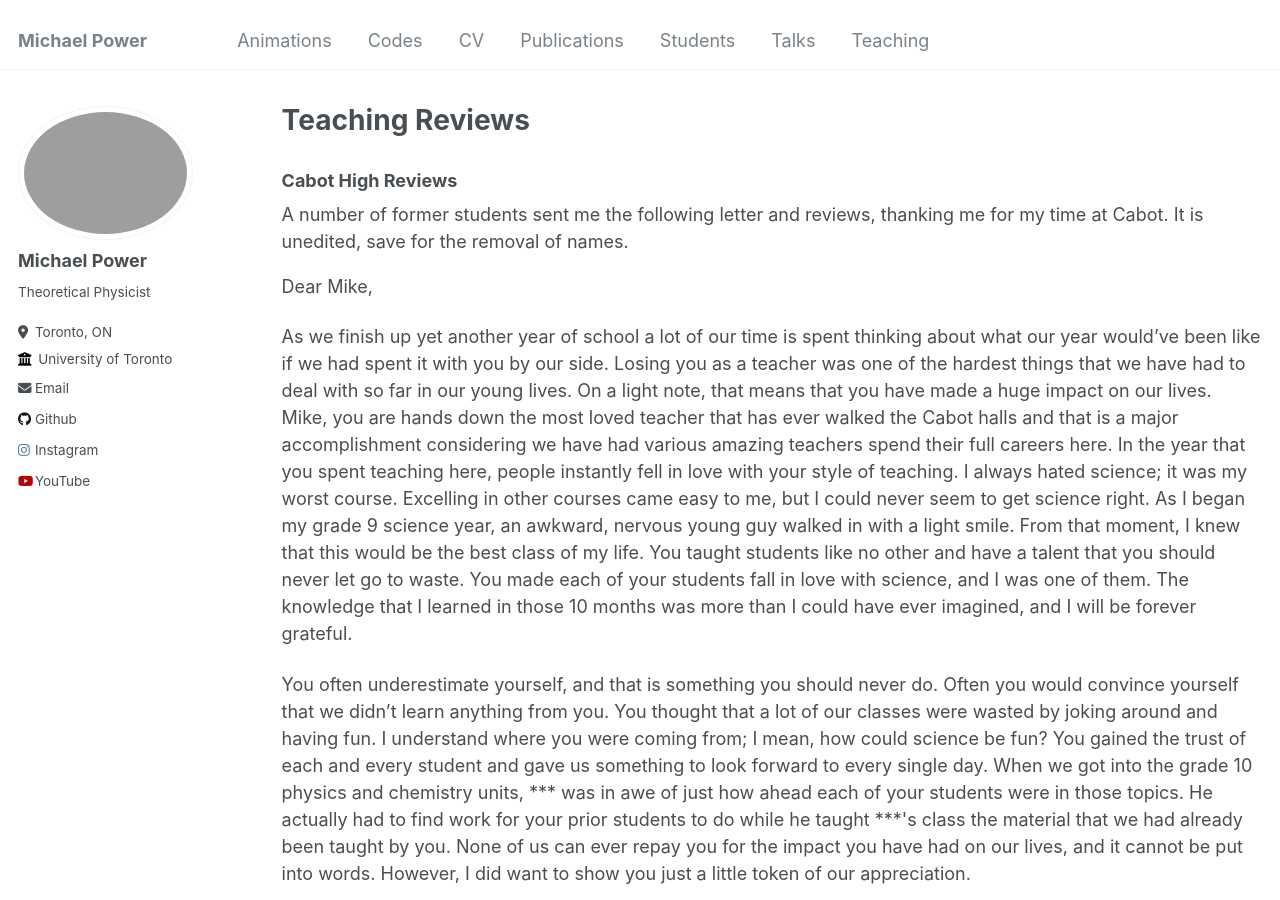
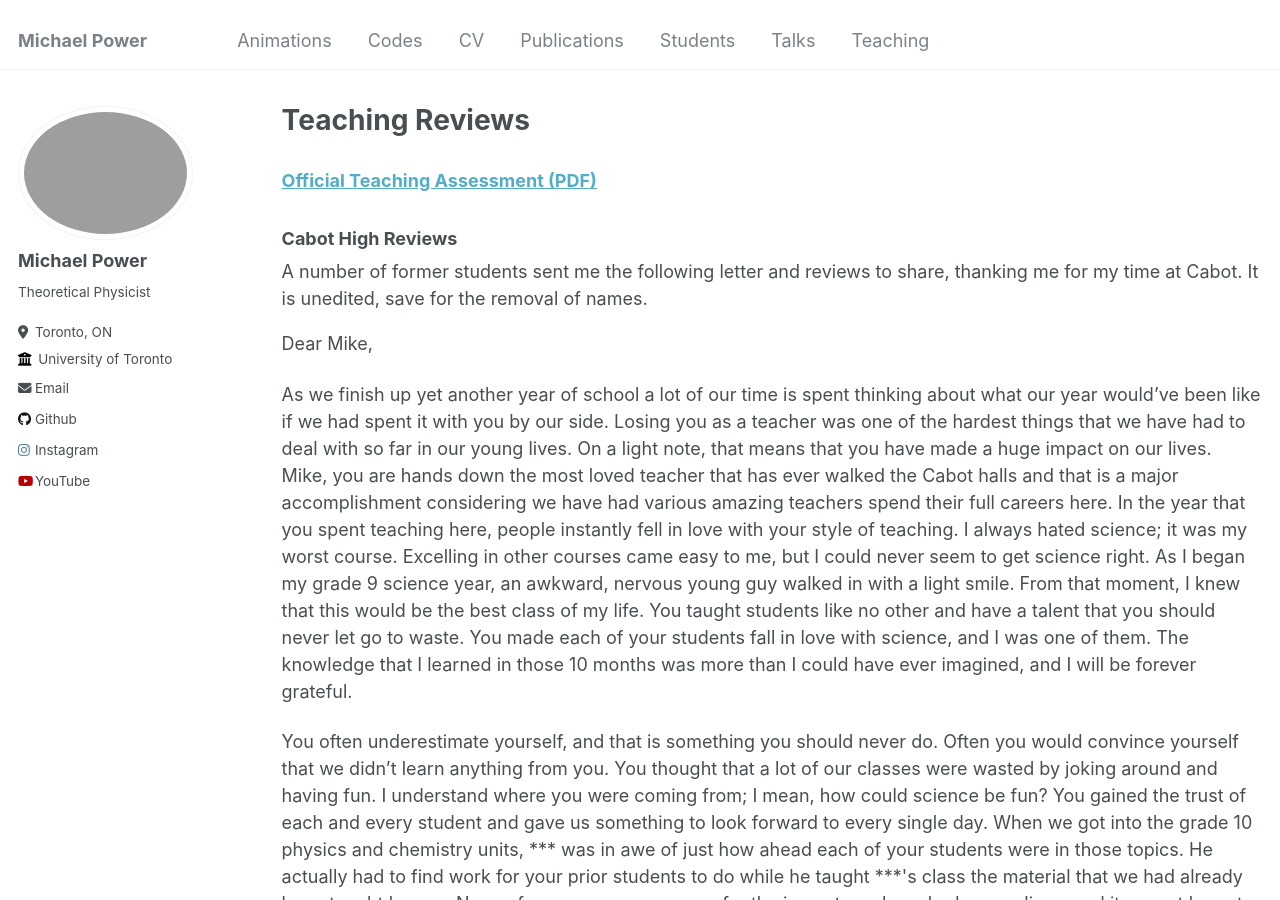
Before and after one commit to Mike-Power666/Mike-Power666.github.io, a Jekyll site: the page built from _pages/teaching.html, in a window 1280 px wide and 900 px high. Built offline with Jekyll 4.4.1, drawn with Linux system fonts in a browser that asks for light colours.

Commit message:
CV and Teaching Changes

```diff
--- a/_pages/teaching.html
+++ b/_pages/teaching.html
@@ -5,9 +5,11 @@ permalink: /teaching/
 author_profile: true
 ---
 
+<h3><a href="/assets/Files/Teaching_Assessment.pdf" download>Official Teaching Assessment (PDF)</a></h3>
+
 <h3>Cabot High Reviews</h3>
 
-A number of former students sent me the following letter and reviews, thanking me for my time at Cabot. It is unedited, save for the removal of names.
+A number of former students sent me the following letter and reviews to share, thanking me for my time at Cabot. It is unedited, save for the removal of names.
 
 <p>Dear Mike,</p>
 
```
Also changed, not shown: _pages/students.md (+1 -1 lines), 2 other files.
